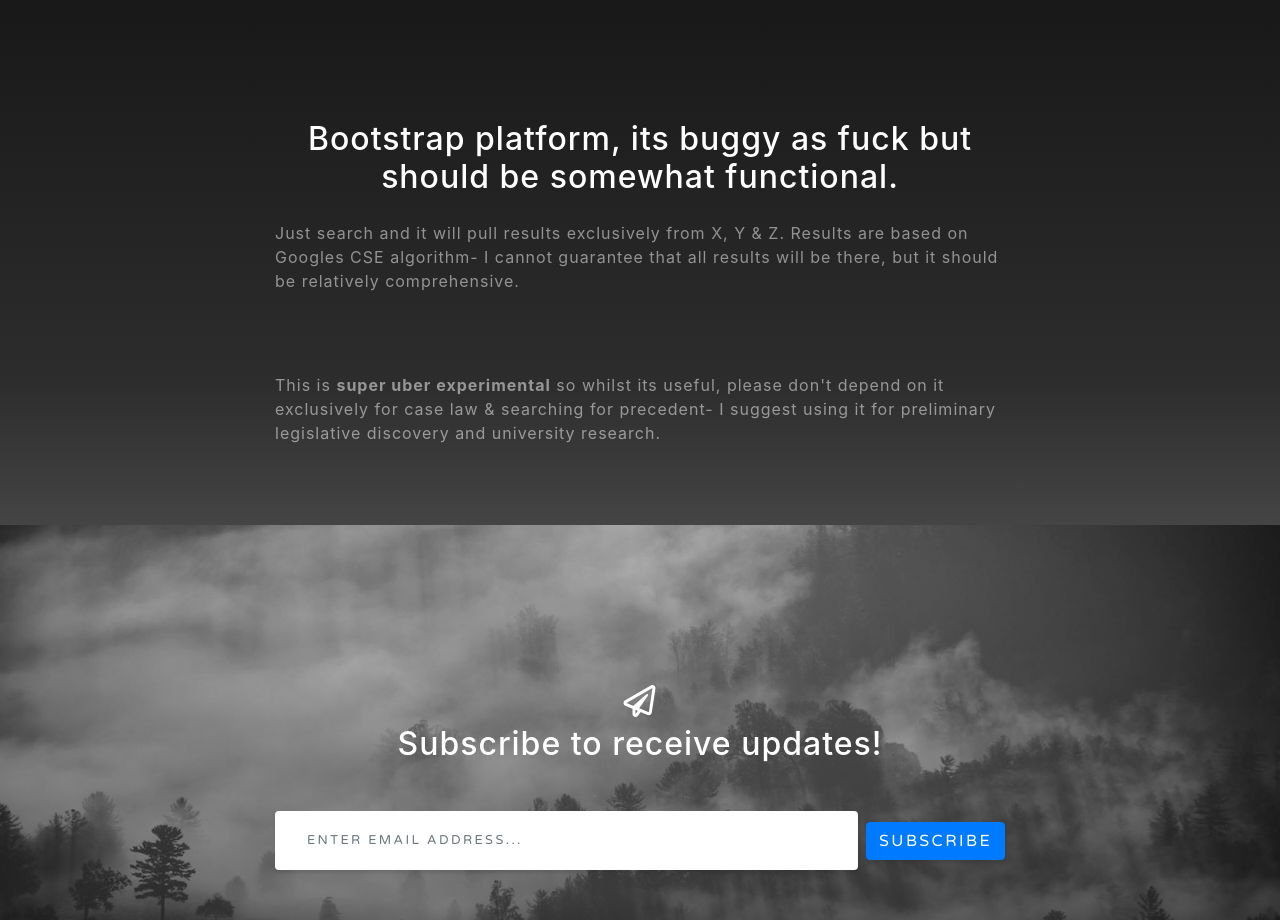
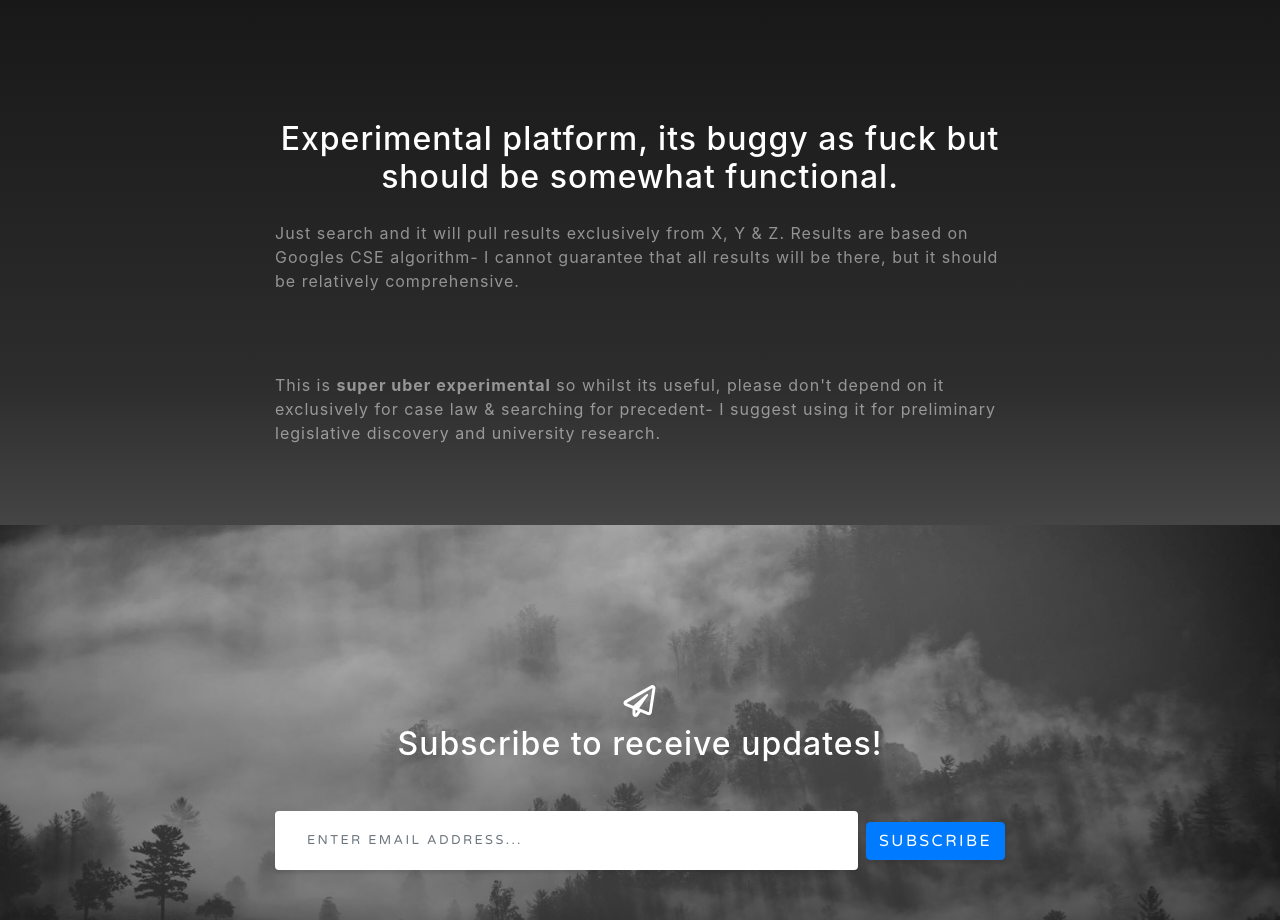
Before and after one commit to leitestbed/leitestbed, a website with bundled scripts: page index.html in a window 1280 px wide. Shown: the part 840-1760 px from the top of the page. Built offline with nearby package versions, Linux system fonts and the light colour scheme; a script that the page names is missing; files whose address does not match are found by name.

Commit message:
Update index.html

```diff
--- a/index.html
+++ b/index.html
@@ -43,7 +43,7 @@
       <div class="container">
         <div class="row">
           <div class="col-lg-8 mx-auto">
-            <h2 class="text-white mb-4">Bootstrap platform, its buggy as fuck but should be somewhat functional.</h2>
+            <h2 class="text-white mb-4">Experimental platform, its buggy as fuck but should be somewhat functional.</h2>
 			<div align="left">
             <p class="text-white-50">Just search and it will pull results exclusively from X, Y & Z. Results are based on Googles CSE algorithm- I cannot guarantee that all results will be there, but it should be relatively comprehensive.
 			</p>
```
